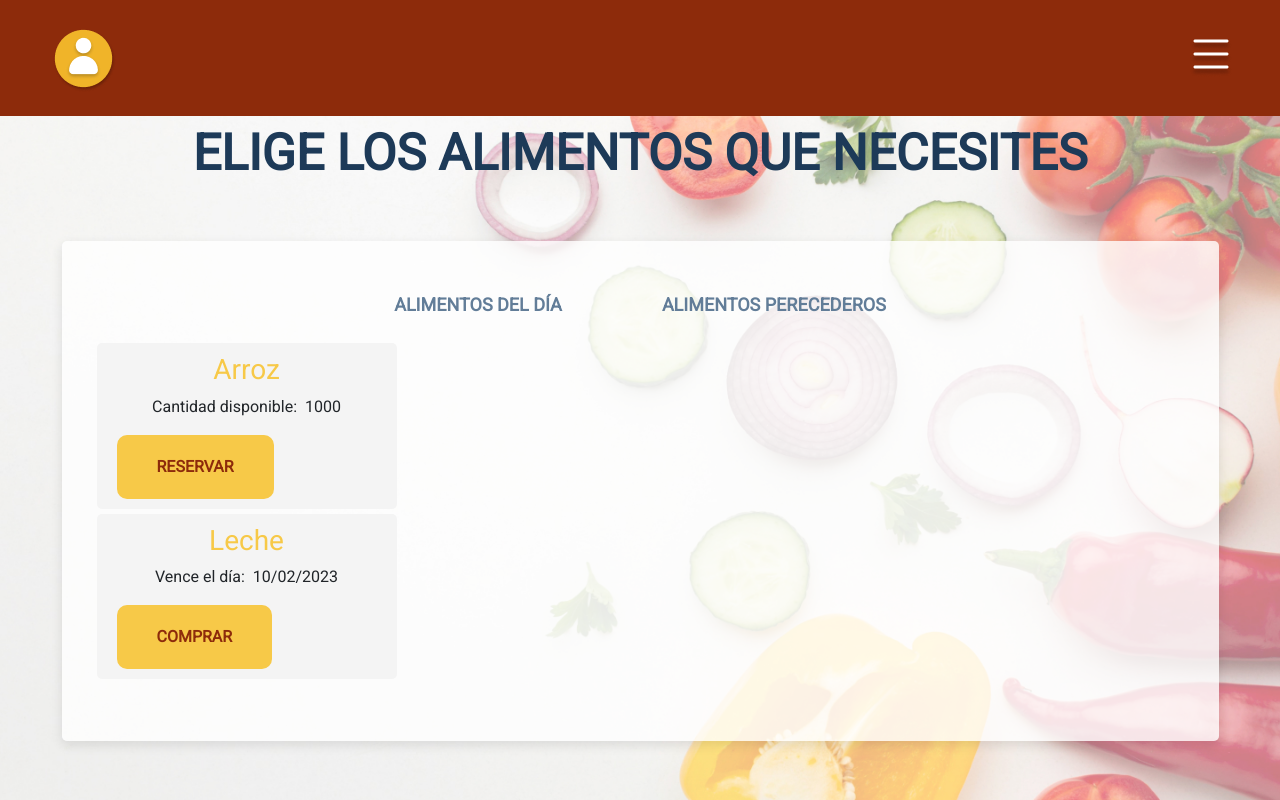
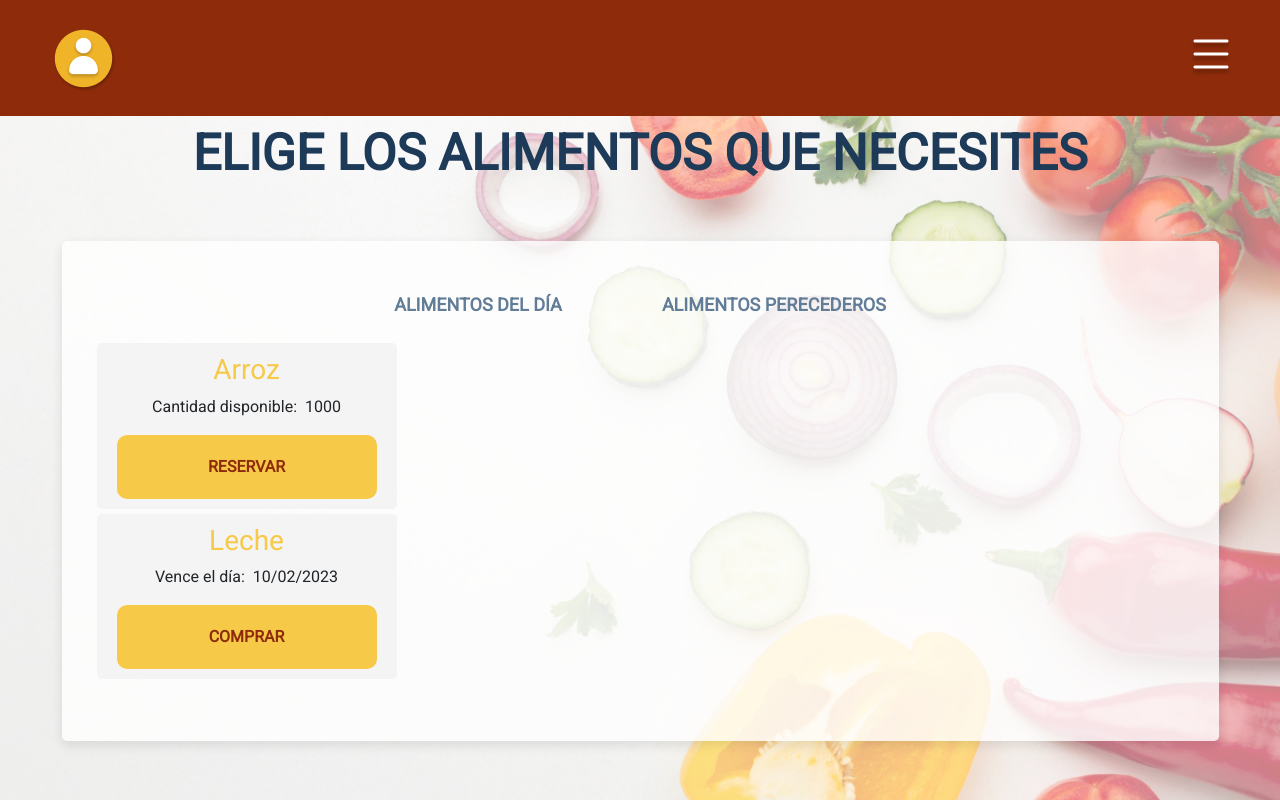
Before and after one commit to AnnaGabr/Hackaton-ImagineApps, a React (Create React App) app: page / in a window 1280 px wide. Built offline with nearby package versions, Linux system fonts and the light colour scheme; the HTML template or start-up script is replaced by a standard one.

Commit message:
fix(notificationslist): se logra crear genType

```diff
--- a/src/App.js
+++ b/src/App.js
@@ -4,10 +4,12 @@ import { NotificationList } from "./components/NotificationList";
 
 function App() {
 
+  let genType = 0
+
   return (
     <div className="App">
       <Header />
-      <NotificationList />
+      <NotificationList genType={ genType }/>
     </div>
   );
 }
--- a/src/components/NotificationList.jsx
+++ b/src/components/NotificationList.jsx
@@ -17,7 +17,7 @@ const products_perishable = [
     }
 ];
 
-export const NotificationList = () => {
+export const NotificationList = ({ genType }) => {
 
     const buyProduct = (id) => {
         console.log('Se compra el producto', id)
@@ -31,10 +31,10 @@ export const NotificationList = () => {
         console.log('Este es un alimento del día')
     }
 
-    var genType
+
 
     const clickDayProduct = () => {
-        this.genType = 1
+        genType = 1
         console.log('genType', genType)
     }
 
@@ -45,7 +45,7 @@ export const NotificationList = () => {
                 <div className="productType">
                     <button
                     className="btnProductType"
-                    onClick={clickDayProduct}
+                    onClick={ clickDayProduct }
                     >
                         ALIMENTOS DEL DÍA
                     </button>
--- a/src/index.css
+++ b/src/index.css
@@ -49,6 +49,8 @@ nav .btnMenu {
   cursor: pointer;
   border-radius: 5px;
   max-width: 300px;
+  display: flex;
+  flex-direction: column;
 }
 
 .product h3 {
```
